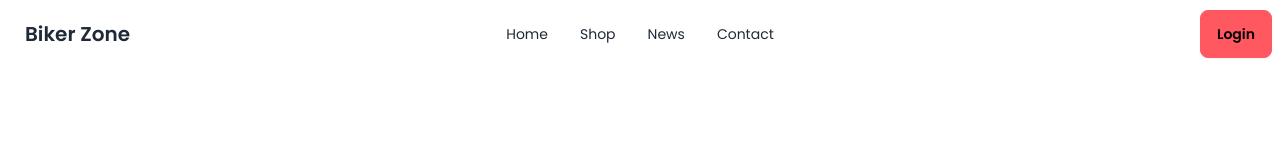
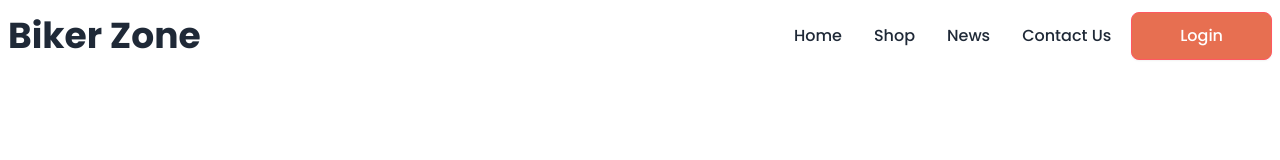
Before and after one commit to VelociRoughtor/Biker_Zone, a plain HTML site: page index.html in a window 1280 px wide. Drawn offline with nearby package versions, Linux system fonts and the light colour scheme.

Commit message:
Navigation Bar Done

```diff
--- a/index.html
+++ b/index.html
@@ -1,5 +1,5 @@
 <!DOCTYPE html>
-<html lang="en">
+<html lang="en" data-theme="light">
 
 <head>
     <meta charset="UTF-8">
@@ -24,14 +24,28 @@
             font-family: "Poppins", sans-serif;
         }
     </style>
+
+    <!-- Tailwind SetUP -->
+    <script>
+        tailwind.config = {
+            theme: {
+                extend: {
+                    colors: {
+                        clifford: '#da373d',
+                        'bike-primary': '#E76F51',
+                    }
+                }
+            }
+        }
+    </script>
 </head>
 
 <body class="font-poppins">
     <!-- Header Section -->
-    <header>
+    <header class="md:container mx-auto">
         <!-- Navigation Bar -->
         <div class="navbar bg-base-100">
-            <div class="navbar-start">
+            <div class="flex-1">
                 <div class="dropdown">
                     <div tabindex="0" role="button" class="btn btn-ghost lg:hidden">
                         <svg xmlns="http://www.w3.org/2000/svg" class="h-5 w-5" fill="none" viewBox="0 0 24 24"
@@ -45,21 +59,21 @@
                         <li><a>Home</a></li>
                         <li><a>Shop</a></li>
                         <li><a>News</a></li>
-                        <li><a>Contact</a></li>
+                        <li><a>Contact Us</a></li>
                     </ul>
                 </div>
-                <a class="btn btn-ghost text-xl">Biker Zone</a>
+                <a class="text-2xl md:text-4xl font-bold">Biker Zone</a>
             </div>
             <div class="navbar-center hidden lg:flex">
                 <ul class="menu menu-horizontal px-1">
-                    <li><a>Home</a></li>
-                    <li><a>Shop</a></li>
-                    <li><a>News</a></li>
-                    <li><a>Contact</a></li>
+                    <li class="font-medium text-base"><a>Home</a></li>
+                    <li class="font-medium text-base"><a>Shop</a></li>
+                    <li class="font-medium text-base"><a>News</a></li>
+                    <li class="font-medium text-base"><a>Contact Us</a></li>
                 </ul>
             </div>
-            <div class="navbar-end">
-                <a class="btn btn-error">Login</a>
+            <div class="">
+                <a class="btn btn-error bg-bike-primary text-white  px-8 md:px-12 font-medium text-base">Login</a>
             </div>
         </div>
     </header>
```
Also changed, not shown: tailwind.config.js (added, +8 -0 lines).
